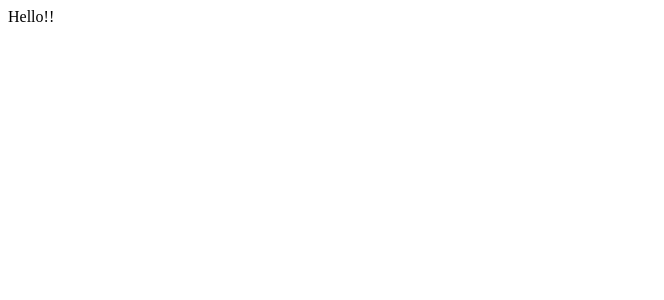
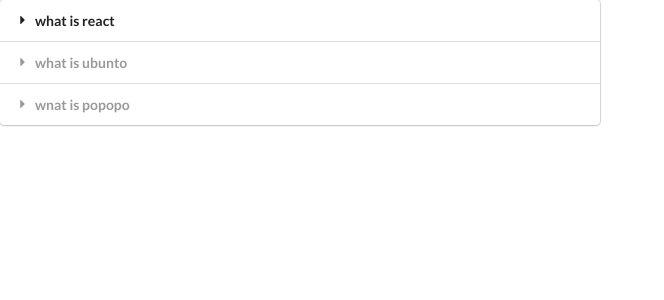
Before and after one commit to iandreff/react-widgets, a React (Create React App) app: page / in a window 1280 px wide. Shown: the top 300 px of the page, without its empty margins (0-664 px from the left). Built offline with nearby package versions, Linux system fonts and the light colour scheme.

Commit message:
added setState hook

```diff
--- a/public/index.html
+++ b/public/index.html
@@ -15,6 +15,7 @@
       user's mobile device or desktop. See https://developers.google.com/web/fundamentals/web-app-manifest/
     -->
     <link rel="manifest" href="%PUBLIC_URL%/manifest.json" />
+    <link rel="stylesheet" href="https://cdnjs.cloudflare.com/ajax/libs/semantic-ui/2.4.1/semantic.min.css" />
     <!--
       Notice the use of %PUBLIC_URL% in the tags above.
       It will be replaced with the URL of the `public` folder during the build.
--- a/src/App.js
+++ b/src/App.js
@@ -1,10 +1,25 @@
+import React from 'react';
+import Accordion from './Component/Accordion';
 
-function App() {
+const items = [
+  {
+      title:'what is react',
+      content:'papapa papa'
+  },
+  {
+      title:'what is ubunto',
+      content:'papapa pypypypa'
+  },
+  {
+      title:'wnat is popopo',
+      content:'papapa pepepea'
+  }
+];
+
+export default function App() {
   return (
     <div className="App">
-      Hello!!
+      <Accordion items={items} />
     </div>
   );
 }
-
-export default App;
--- /dev/null
+++ b/src/Component/Accordion.jsx
@@ -0,0 +1,35 @@
+import React, { useState } from 'react';
+
+
+const Accordion = ({items}) => {
+    const [activeIndex, setActiveIndex] = useState(null);
+    const ontitleClick = (i) => {
+        setActiveIndex(i);
+    };
+
+    const renderdItems = items.map((item, i)=>{
+        const active = i === activeIndex? 'active': '';
+
+        return (
+            <React.Fragment key={item.title}>
+                <div
+                    className={`title ${active}`}
+                    onClick={()=>ontitleClick(i)}
+                >
+                    <i className="dropdown icon"></i>
+                    {item.title}
+                </div>
+                <div className={`content ${active}`}>
+                </div>
+            </React.Fragment>
+        );
+    });
+
+    return (
+        <div className="ui styled accordion">
+            {renderdItems}
+        </div>
+      );
+}
+
+export default Accordion;
```
